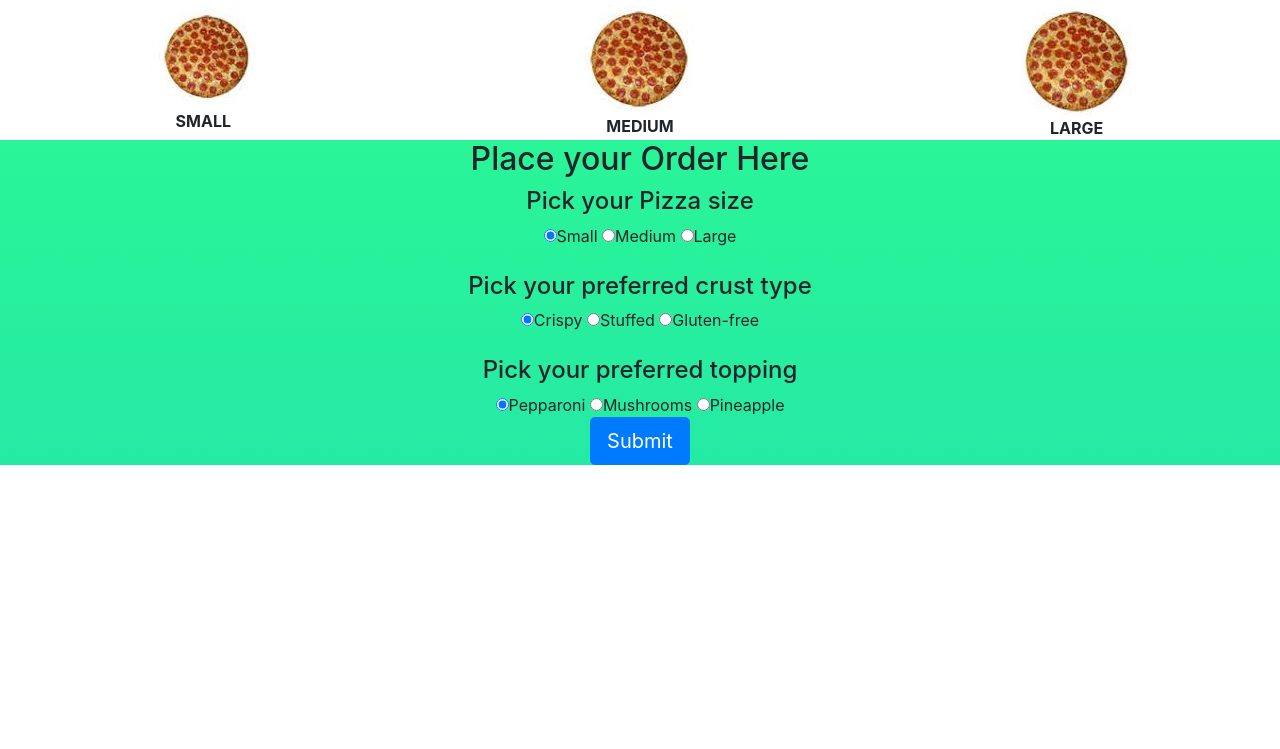
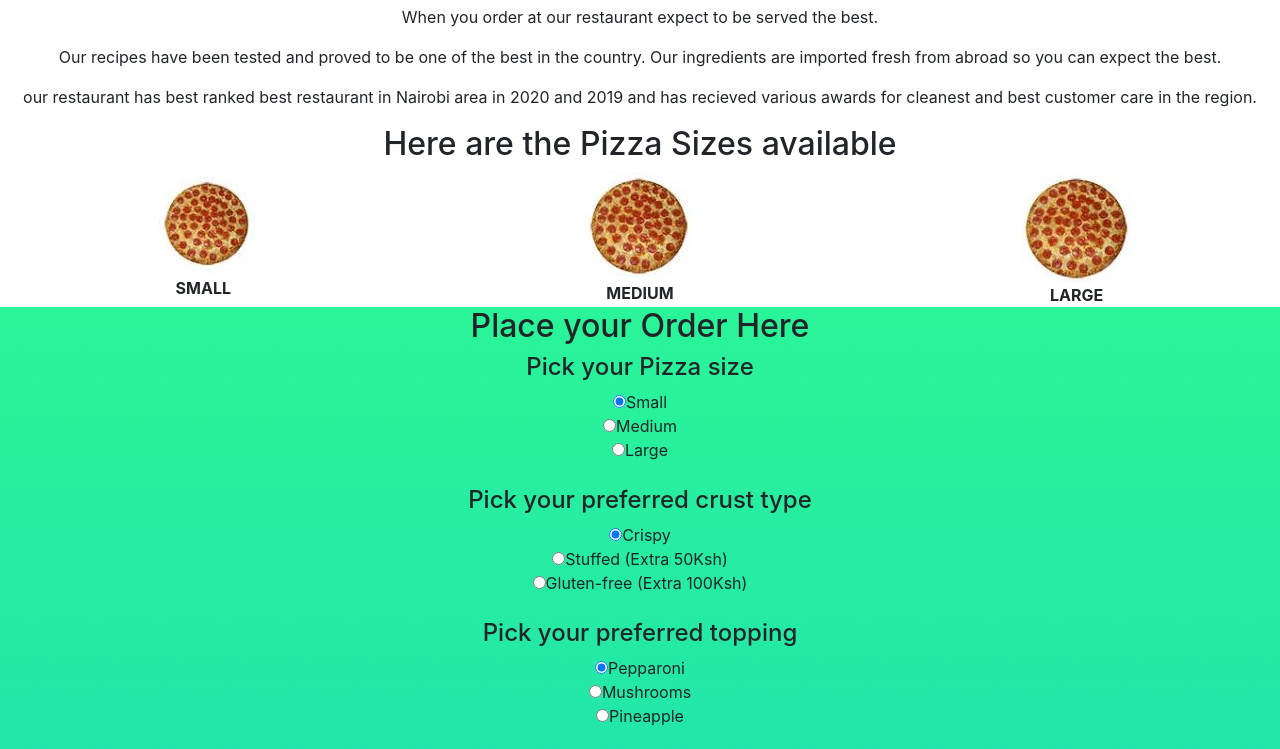
Before and after one commit to Adrian-Wanjau/Wk4-IP, a plain HTML site: page index.html in a window 1280 px wide. Shown: the part 1001-1750 px from the top of the page. Before the commit the page ends 1466 px from the top, so only its background shows below. Drawn offline with Linux system fonts and the light colour scheme.

Commit message:
Added about section and edited form

```diff
--- a/index.html
+++ b/index.html
@@ -12,6 +12,12 @@
         <div class="intro">
             <img src="images/logo.png" alt="Logo">
         </div>
+        <div class = "about">
+            <h2>ABOUT US</h2>
+            <p>When you order at our restaurant expect to be served the best.</p>
+            <p>Our recipes have been tested and proved to be one of the best in the country. Our ingredients are imported fresh from abroad so you can expect the best.</p>
+            <p>our restaurant has best ranked best restaurant in Nairobi area in 2020 and 2019 and has recieved various awards for cleanest and best customer care in the region.</p>
+        </div>
         <div class="sizes">
             <h2>Here are the Pizza Sizes available</h2>
               <div class = "row">
@@ -22,7 +28,7 @@
                     </div>
                     <strong>SMALL</strong>
                     <div class="columnshowing">
-                        <p>The small size pizza is 10 inches in diameter.</p>
+                        <p>The small size pizza is 10 inches in diameter. Each costs 500Ksh.</p>
                     </div>
                   </div>
                 </div>
@@ -33,7 +39,7 @@
                     </div>
                     <strong>MEDIUM</strong>
                     <div class="columnshowing2">
-                        <p>The medium size pizza is 12 inches in diameter.</p>
+                        <p>The medium size pizza is 12 inches in diameter. Each costs 800Ksh.</p>
                     </div>
                   </div>
                 </div>
@@ -44,7 +50,7 @@
                     </div>
                     <strong>LARGE</strong>
                     <div class="columnshowing3">
-                        <p>The large size pizza is 14 inches in diameter.</p>
+                        <p>The large size pizza is 14 inches in diameter. Each costs 1000Ksh.</p>
                     </div>
                   </div>
                 </div>
@@ -54,24 +60,25 @@
                 <h2>Place your Order Here</h2>
                 <div class="top">
                     <h4>Pick your Pizza size</h4>
-                    <input type="radio" id="size" name="choice" value="small" checked>Small
-                    <input type="radio" id="size" name="choice" value="medium">Medium
-                    <input type="radio" id="size" name="choice" value="large">Large
+                    <input type="radio" id="size" name="choice" value="small" checked>Small<br>
+                    <input type="radio" id="size" name="choice" value="medium">Medium<br>
+                    <input type="radio" id="size" name="choice" value="large">Large<br>
                 </div>
                 <br>
                 <div class="middle">
                     <h4>Pick your preferred crust type</h4>
-                    <input type="radio" id="crust" name="choice1" value="crispy" checked>Crispy
-                    <input type="radio" id="crust" name="choice1" value="stuffed">Stuffed
-                    <input type="radio" id="crust" name="choice1" value="gluten-freelarge">Gluten-free
+                    <input type="radio" id="crust" name="choice1" value="crispy" checked>Crispy<br>
+                    <input type="radio" id="crust" name="choice1" value="stuffed">Stuffed (Extra 50Ksh)<br>
+                    <input type="radio" id="crust" name="choice1" value="gluten-freelarge">Gluten-free (Extra 100Ksh)<br>
                 </div>
                 <br>
                 <div class="bottom">
                     <h4>Pick your preferred topping</h4>
-                    <input type="radio" id="topping" name="choice2" value="Pepparoni" checked>Pepparoni
-                    <input type="radio" id="topping" name="choice2" value="Mushrooms">Mushrooms
-                    <input type="radio" id="topping" name="choice2" value="Pineapple">Pineapple
+                    <input type="radio" id="topping" name="choice2" value="Pepparoni" checked>Pepparoni<br>
+                    <input type="radio" id="topping" name="choice2" value="Mushrooms">Mushrooms<br>
+                    <input type="radio" id="topping" name="choice2" value="Pineapple">Pineapple<br>
                 </div>
+                <br>
                 <div class="submit">
                     <button type="submit" value="Submit" class="btn btn-primary btn-lg" onclick="results()">Submit</button>
                 </div>
```
